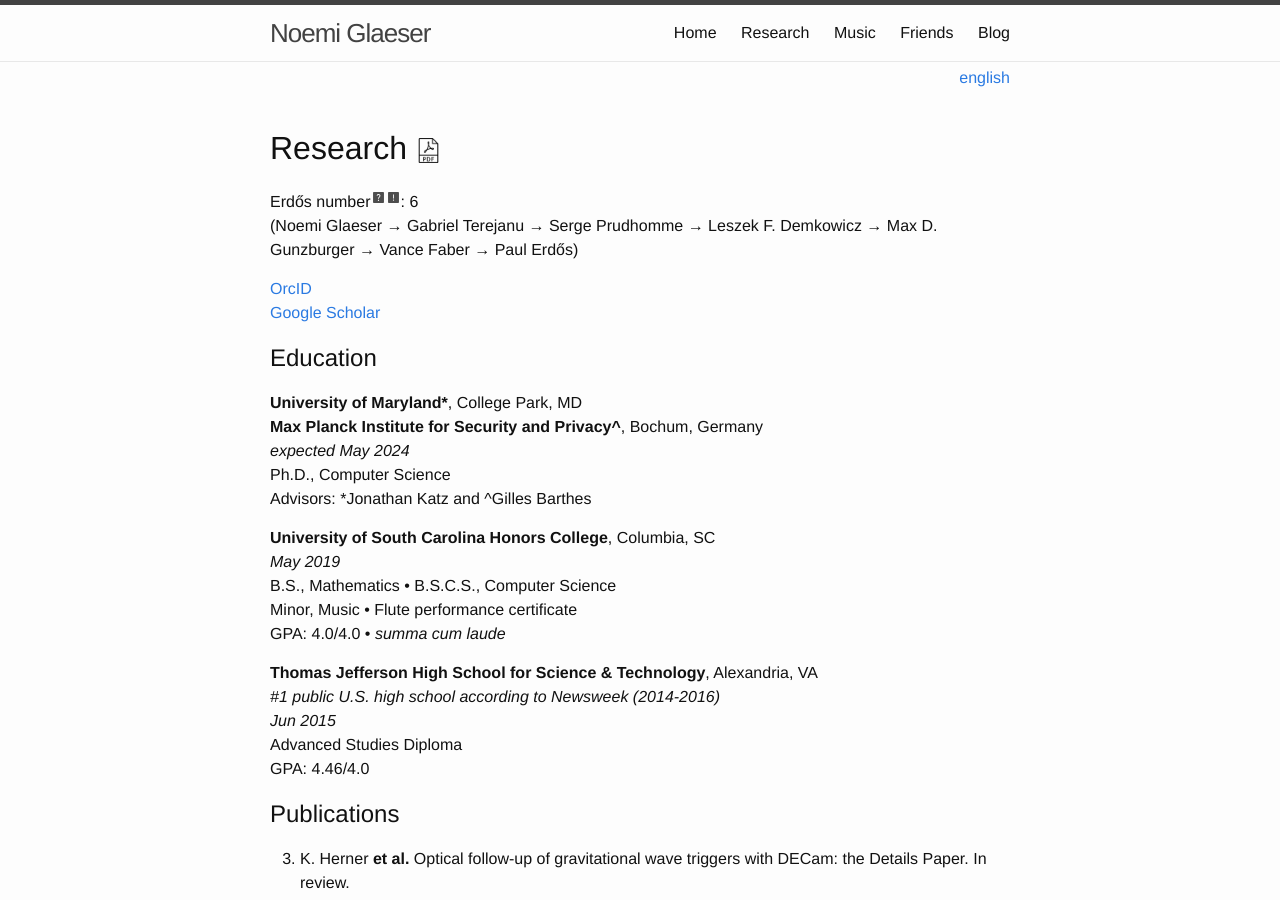
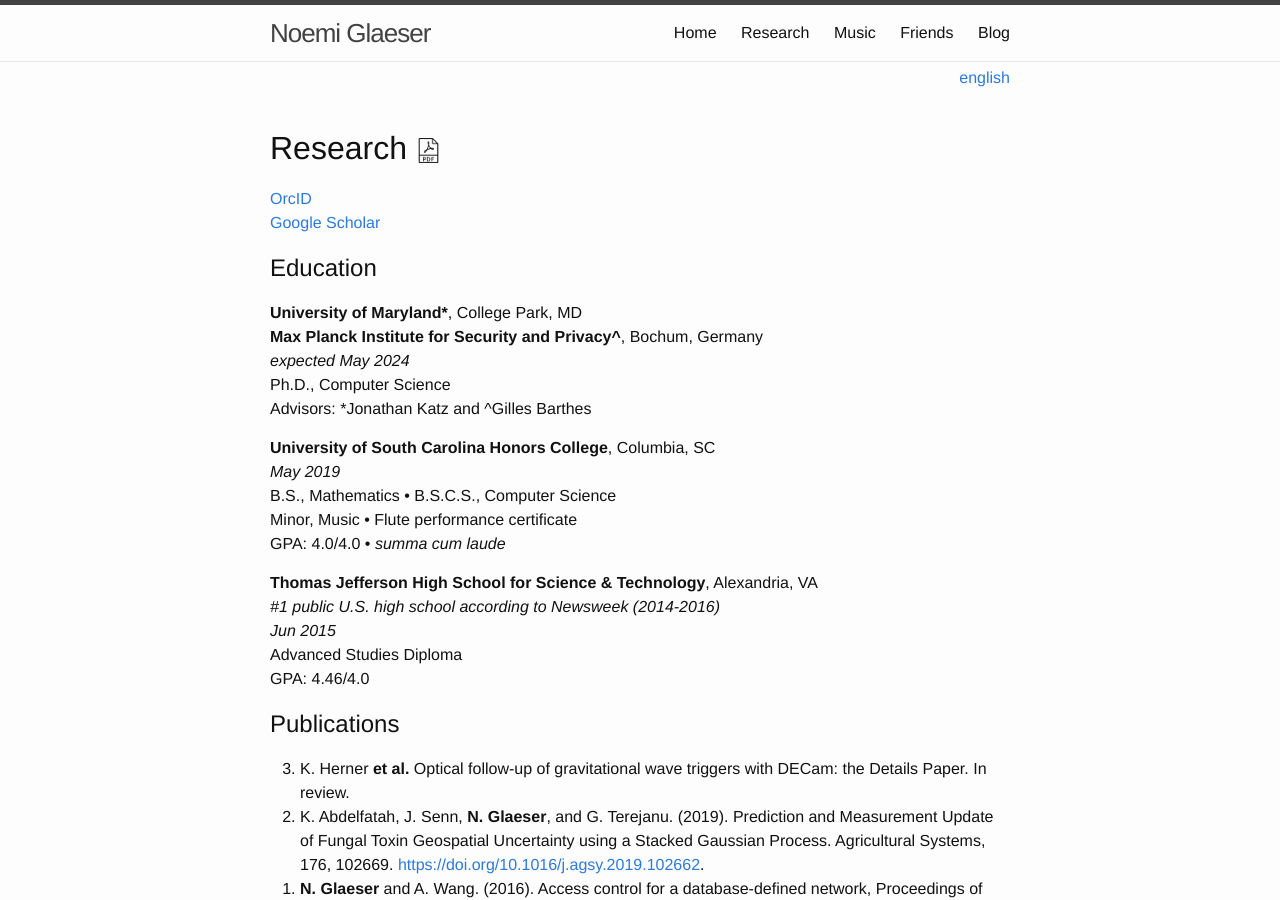
Before and after one commit to nglaeser/minima-site, a Jekyll site: the page built from research.md, in a window 1280 px wide and 900 px high. Built offline with Jekyll 4.4.1, drawn with Linux system fonts in a browser that asks for light colours.

Commit message:
remove Erdös number for now

```diff
--- a/research.md
+++ b/research.md
@@ -7,10 +7,6 @@ order: 2
 ---
 
 # Research [![PDF version](files/pdf.png "PDF version"){: style="width: 25px"}](files/Glaeser_CV_STEM5.pdf)
-
-Erdős number<sup>[![What's that?](files/question.svg "What's that?"){: style="width: 15px"}](https://en.wikipedia.org/wiki/Erd%C5%91s_number)</sup><sup>[![Calculate your own](files/exclamation.svg "Calculate your own"){: style="width: 15px"}](https://mathscinet.ams.org/mathscinet/freeTools.html?version=2)</sup>:
-6
-(Noemi Glaeser &#8594; Gabriel Terejanu &#8594; Serge Prudhomme &#8594; Leszek F. Demkowicz &#8594; Max D. Gunzburger &#8594; Vance Faber &#8594; Paul Erdős)
 
 [OrcID](https://orcid.org/0000-0002-6464-2534)
 [Google Scholar](https://scholar.google.com/citations?user=NsdpCcgAAAAJ&hl=en&oi=ao)
```
